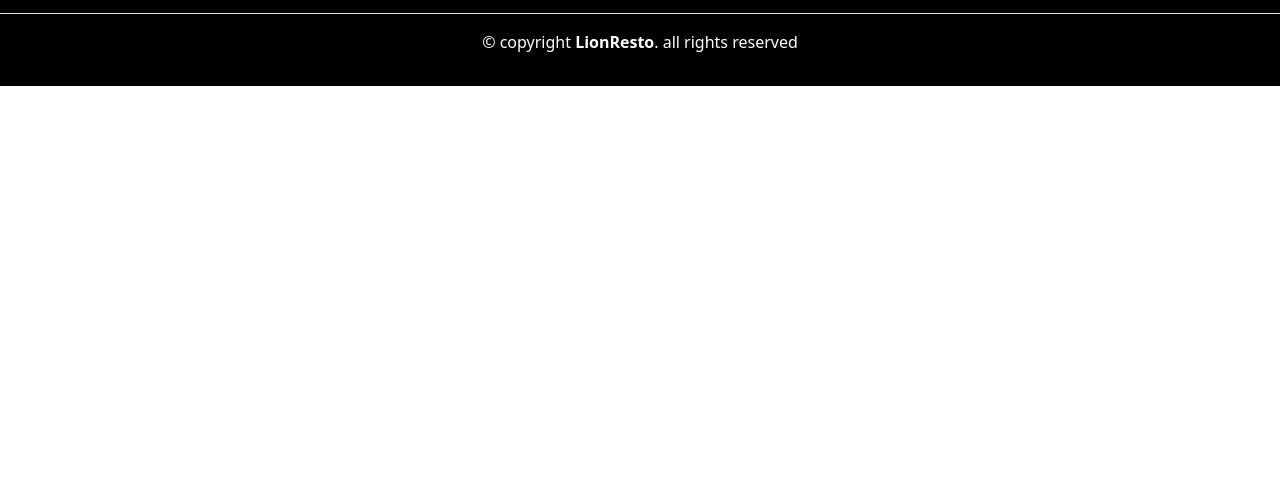
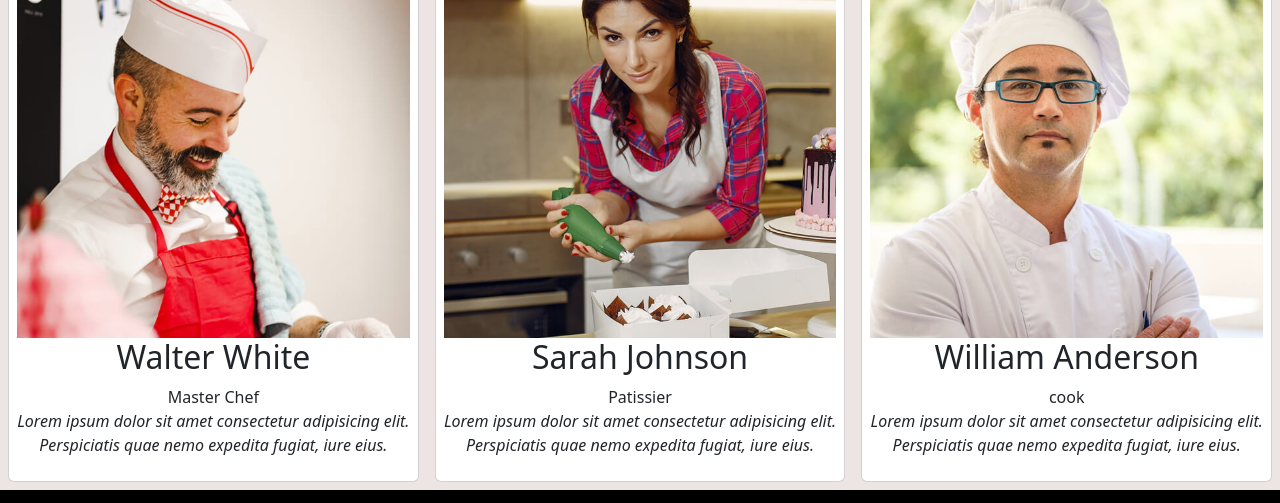
Before and after one commit to abyss4by22/charaf-erroussafi-lionresto-final, a plain HTML site: page index.html in a window 1280 px wide. Shown: the part 2762-3265 px from the top of the page. Before the commit the page ends 2848 px from the top, so only its background shows below. Drawn offline with nearby package versions, Linux system fonts and the light colour scheme.

Commit message:
finished chef

```diff
--- a/index.html
+++ b/index.html
@@ -263,6 +263,50 @@
   </section>
 
   <!-- chefs -->
+  <section class="chef">
+
+    <div class="d-flex flex-column justify-content-center align-items-center">
+      <span class="h3">chefs</span>
+      <p class='h1 amatic'>OUR <span class="text-danger">PROFESSIONAL</span> CHEFS</p>
+    </div>
+
+    <div class="d-flex flex-column flex-lg-row justify-content-lg-center justify-content-evenly align-items-center align-items-lg-center">
+      <div class="card card1 p-2 m-2">
+        <div class="h-75">
+          <img src="./img/chefs/chefs-1.jpg"  alt="">
+        </div>
+        <div class="bg-white h-25 d-flex flex-column justify-content-evenly align-items-center">
+          <span class="h2">Walter White</span>
+          <span>Master Chef</span>
+          <p class="fst-italic text-center">Lorem ipsum dolor sit amet consectetur adipisicing elit. Perspiciatis quae nemo expedita fugiat, iure eius.</p>
+        </div>
+      </div>
+      <div class="card card2 p-2 m-2">
+        <div class="h-75">
+          <img src="./img/chefs/chefs-2.jpg"  alt="">
+        </div>
+        <div class="bg-white h-25 d-flex flex-column justify-content-evenly align-items-center">
+          <span class="h2">Sarah Johnson</span>
+          <span>Patissier</span>
+          <p class="fst-italic text-center">Lorem ipsum dolor sit amet consectetur adipisicing elit. Perspiciatis quae nemo expedita fugiat, iure eius.</p>
+        </div>
+      </div>
+
+
+      <div class="card card3 p-2 m-2">
+        <div class="h-75">
+          <img src="./img/chefs/chefs-3.jpg"  alt="">
+        </div>
+        <div class="bg-white h-25 d-flex flex-column justify-content-evenly align-items-center">
+          <span class="h2">William Anderson</span>
+          <span>cook</span>
+          <p class="fst-italic text-center">Lorem ipsum dolor sit amet consectetur adipisicing elit. Perspiciatis quae nemo expedita fugiat, iure eius.</p>
+        </div>
+      </div>
+      </div>
+    </div>
+
+  </section>
 
 
   <!-- footer -->
--- a/src/sass/app.scss
+++ b/src/sass/app.scss
@@ -78,6 +78,20 @@
 
 }
 
+.chef{
+  background-color: rgb(237, 228, 228);
+  min-height: 50vh;
+  height: fit-content;
+}
+
+.card{
+  min-height: 25vh;
+  width: 75%;
+}
+.card div img{
+  width: 100%;
+  height: auto;
+}
 footer{
   min-height: 20vh;
 }
```
Also changed, not shown: public/css/app.css.
